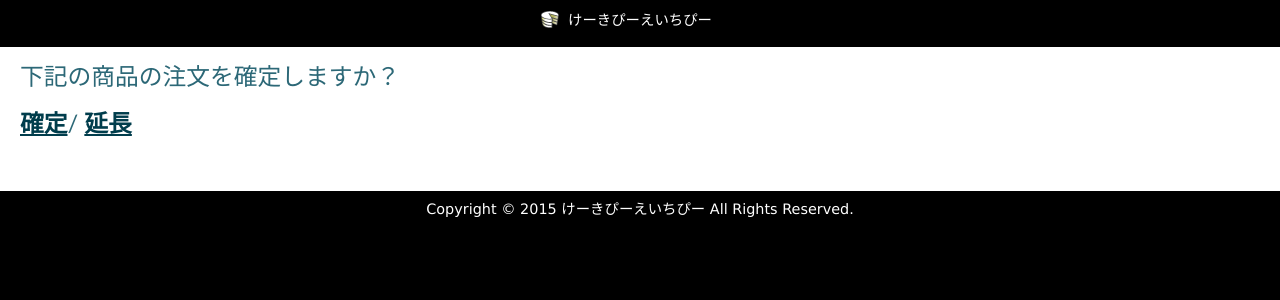
After one commit to rinnkisi/CPHP, a CakePHP app: the page made by app/View/UserProductHistories/agree.ctp in a window 1280 px wide. The commit adds this page. Shown: the top 300 px of the page. Run offline with PHP 8.4 and a stand-in for CakePHP, Linux system fonts and the light colour scheme; the template is opened without the code that fills it, so the values that code supplies are empty; some libraries are stand-ins or nearby versions.

Commit message:
add agree screen

```diff
--- /dev/null
+++ b/app/View/UserProductHistories/agree.ctp
@@ -0,0 +1,6 @@
+<h3>下記の商品の注文を確定しますか？</h3>
+
+<h3>
+<?php echo $this->Html->link('確定',array('action'=>'yes')); ?>
+/
+<?php echo $this->Html->link('延長',array('action'=>'no')); ?></h3>
--- a/app/View/UserProductHistories/main.ctp
+++ b/app/View/UserProductHistories/main.ctp
@@ -1,3 +1,4 @@
+<h3>継続購入するものを選択してください。</h3>
 <?php echo $this->Form->create('UserProductHistories',array('action'=>'edit')); ?>
 <?php if(isset($have)):foreach($have as $values):?>
 	<table>
--- /dev/null
+++ b/app/View/UserProductHistories/no.ctp
@@ -0,0 +1 @@
+<h3>何日後に再通知しますか？</h3>
--- /dev/null
+++ b/app/View/UserProductHistories/yes.ctp
@@ -0,0 +1 @@
+<h3>購入確定メールを送信しました。</h3>
```
Also changed, not shown: app/Controller/UserProductHistoriesController.php (+12 -0 lines).
